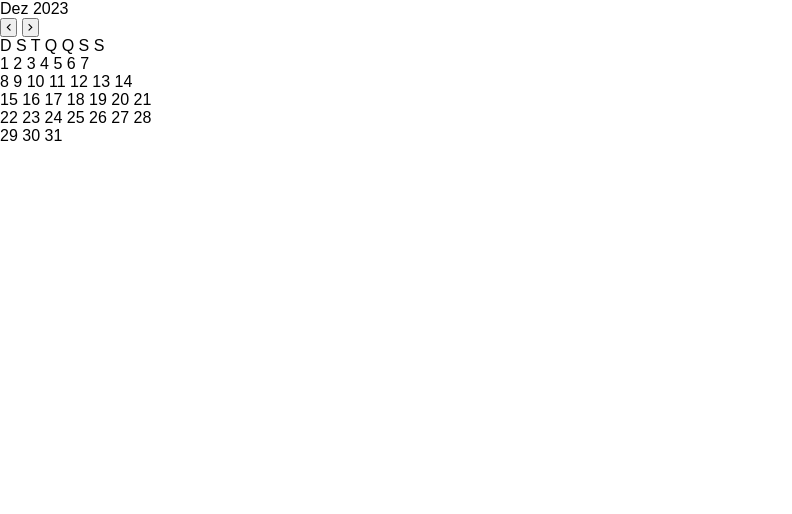
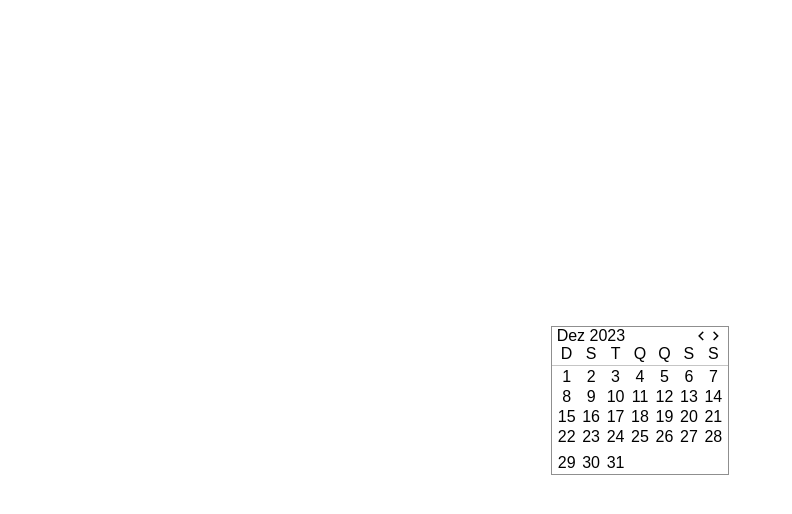
Before and after one commit to eduardo2382/Calendar, a plain HTML site: page index.html in a window 1280 px wide. Shown: the whole page, without its empty margins (0-792 px from the left). Drawn offline with nearby package versions, Linux system fonts and the light colour scheme.

Commit message:
estilo implementado

```diff
--- a/styles/style.css
+++ b/styles/style.css
@@ -4,3 +4,62 @@
     box-sizing: border-box;
     font-family: Arial, Helvetica, sans-serif;
 }
+
+body{
+    width: 100vw;
+    height: 100vh;
+    display: flex;
+    justify-content: center;
+    align-items: center;
+}
+
+#calendar{
+    display: block;
+    border: 1px solid rgb(143, 143, 143);
+}
+
+#head{
+    display: flex;
+    justify-content: space-between;
+    align-items: center;
+    padding: 0px 5px 0px 5px;
+}
+
+nav{
+    display: flex;
+    justify-content: center;
+    align-items: center;
+}
+
+button{
+    width: 15px;
+    height: 15px;
+    font-size: 13pt;
+    display: flex;
+    border: none;
+    border-radius: 3px;
+    background-color: transparent;
+    justify-content: center;
+    align-items: center;
+    cursor: pointer;
+}
+
+button:hover{
+    background-color: rgb(221, 220, 220);
+}
+
+#headWeek{
+    margin-bottom: 2px;
+    border-bottom: 1px solid rgb(197, 197, 197);
+}
+
+.row{
+    padding: 0px 5px 0px 5px;
+}
+
+.column{
+    display: inline-block;
+    width: 20px;
+    height: 20px;
+    text-align: center;
+}
```
